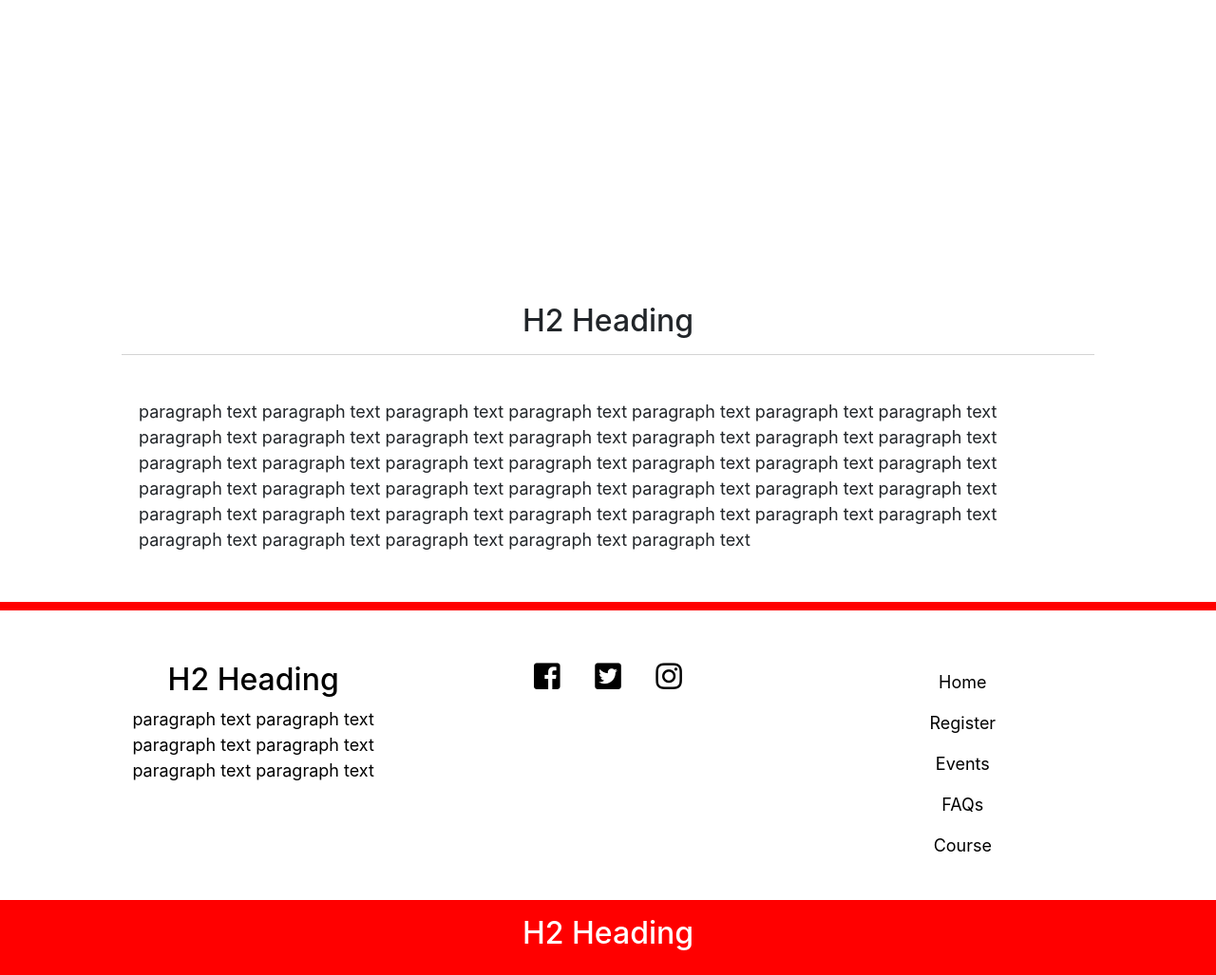
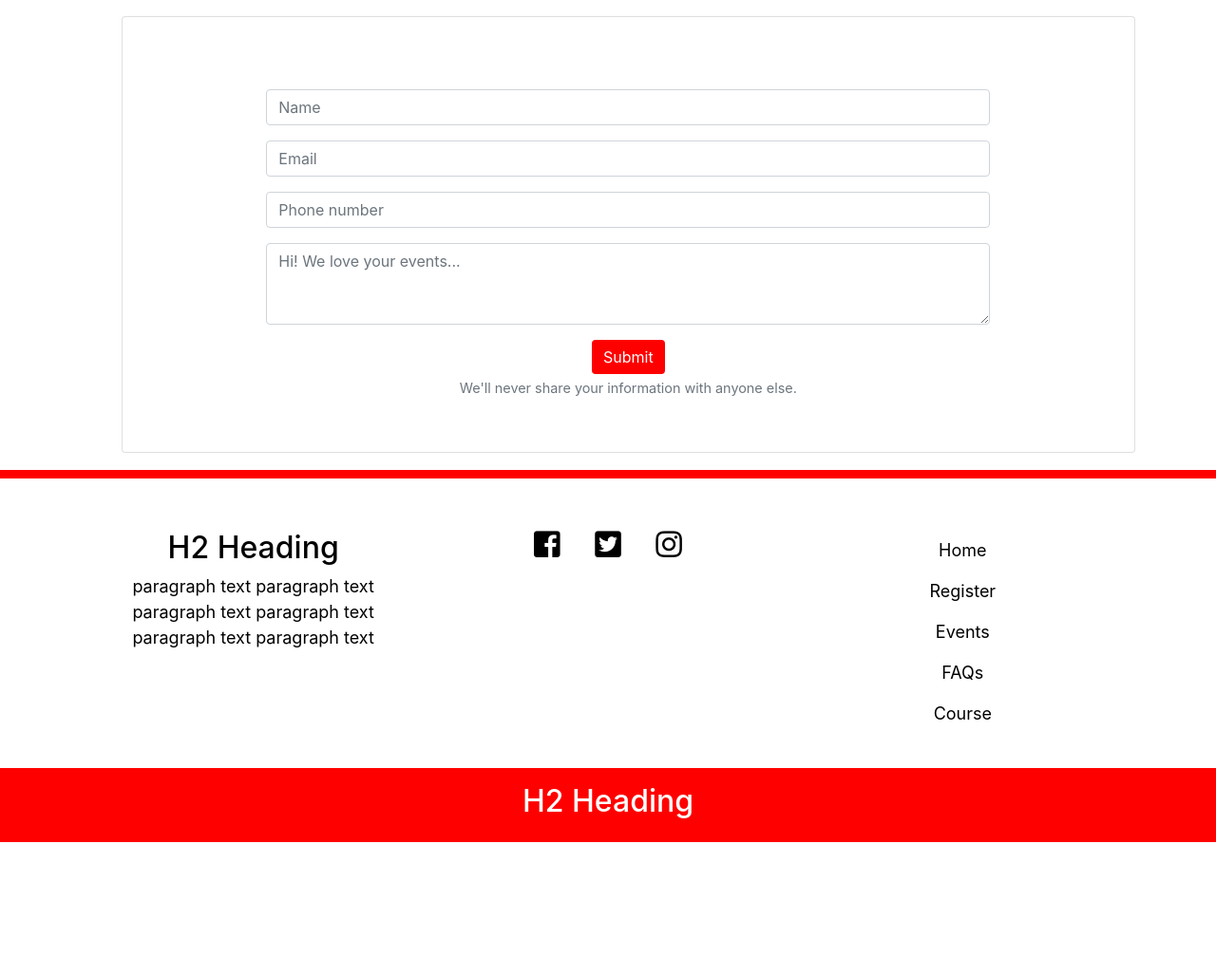
Before and after one commit to SoftTaco97/aceinthehole, a PHP site: page / in a window 1280 px wide. Shown: the part 502-1529 px from the top of the page at 95% size. After the commit the page ends 1389 px from the top, so only its background shows below. Run offline with PHP 8.4, Linux system fonts and the light colour scheme; some libraries are stand-ins or nearby versions.

Commit message:
Trying this again

```diff
--- a/css/style.css
+++ b/css/style.css
@@ -43,16 +43,24 @@ header section.container-fluid div.row #slider {
 header section.container-fluid div.row #hero,
 header section.container-fluid div.row #alt {
   width: 100%;
-  height: 400px;
-  background-image: url('https://via.placeholder.com/1920x400');
+  height: 350px;
+  background-image: url('../images/hero.jpg');
   background-position: center;
   background-repeat: no-repeat;
   background-size: cover;
 }
 header section.container-fluid div.row #hero h1,
 header section.container-fluid div.row #alt h1 {
-  width: 100%;
+  padding: .5em;
   text-align: center;
+  color: #fff;
+  text-transform: uppercase;
+  -moz-border-radius: 5px;
+  -ms-border-radius: 5px;
+  -o-border-radius: 5px;
+  -webkit-border-radius: 5px;
+  border-radius: 5px;
+  background-color: rgba(0, 0, 0, 0.5);
 }
 header nav {
   background-color: #FFF;
@@ -117,6 +125,14 @@ main section .row div h2 {
 main section .row div p {
   padding: 1em;
   line-height: 1.5;
+}
+main section .row .card {
+  margin: 0;
+  width: 100%;
+}
+main section .row .card .btn.btn-primary {
+  background-color: #ff0000;
+  border: none;
 }
 footer {
   margin-top: 1em;
@@ -205,6 +221,13 @@ footer section.container-fluid .row:nth-of-type(2) .col-xs-12 h2 {
     text-align: left;
   }
 }
+/* Bigger Tablets */
+@media only screen and (min-width: 768px) {
+  main section .row .card {
+    width: 80%;
+    margin-left: 10%;
+  }
+}
 /* Desktop Styles */
 @media only screen and (min-width: 1024px) {
   body {
@@ -291,4 +314,7 @@ footer section.container-fluid .row:nth-of-type(2) .col-xs-12 h2 {
     background-color: #e60000;
     text-decoration: none;
   }
+  main .card form {
+    padding: 2em;
+  }
 }
--- a/css/style.less
+++ b/css/style.less
@@ -39,11 +39,14 @@ header {
             }
             #hero, #alt {
                 width: 100%;
-                height: 400px;
-                .heroImage('https://via.placeholder.com/1920x400');
+                height: 350px;
+                .heroImage('../images/hero.jpg');
                 h1 {
-                    width: 100%;
+                    padding: .5em;
                     text-align: center;
+                    color: #fff;
+                    text-transform: uppercase;
+                    .borderRadiusandbgColor(5px, rgba(0, 0, 0, 0.5));
                 }
             }
         }
@@ -95,6 +98,14 @@ main {
                 p {
                     padding: 1em;
                     line-height: 1.5;
+                }
+            }
+            .card {
+                margin: 0;
+                width: 100%;
+                .btn.btn-primary{
+                    background-color: @color3;
+                    border: none;
                 }
             }
         }
@@ -176,6 +187,7 @@ footer {
             }
         }
     }
+
     footer {
         section.container-fluid {
             padding: 0;
@@ -203,6 +215,19 @@ footer {
     }
 }
 
+/* Bigger Tablets */
+@media only screen and (min-width: 768px){
+    main {
+        section {
+            .row {
+                .card {
+                    width: 80%;
+                    margin-left: 10%;
+                }
+            }
+        }
+    }
+}
 /* Desktop Styles */
 @media only screen and (min-width: 1024px) {
     body {
@@ -292,4 +317,11 @@ footer {
            }
         }
     }
+    main {
+        .card {
+            form {
+                padding: 2em;
+            }
+        }
+    }
 }
--- a/includes/header.php
+++ b/includes/header.php
@@ -7,7 +7,7 @@
             <div class="row">
                 <!-- #alt -->
                 <div id="alt" class="col-xs-12">
-                    <h1 class="animateBlock notAnimated left">H1 Heading</h1>
+                    <h1 class="animateBlock notAnimated left"><?php echo ($_SERVER['REQUEST_URI'] == "/cas222/form/")? 'Contact': 'Register'; ?></h1>
                 </div>
                 <!-- /#alt -->
             </div>
--- a/includes/nav.php
+++ b/includes/nav.php
@@ -16,10 +16,10 @@
                 <div class="collapse navbar-collapse" id="navbarNav">
                     <ul class="navbar-nav">
                         <li class="nav-item">
-                            <a class="nav-link active" href="#">Home <span class="sr-only">(current)</span></a>
+                            <a class="nav-link" href="#">Home</a>
                         </li>
                         <li class="nav-item">
-                            <a class="nav-link" href="#">Register</a>
+                            <a class="nav-link <?php if($_SERVER['REQUEST_URI'] != '/cas222/form/') echo 'active'; ?>" href="#">Register</a>
                         </li>
                         <li class="nav-item">
                             <a class="nav-link" href="#">Events</a>
@@ -30,6 +30,11 @@
                         <li class="nav-item">
                             <a class="nav-link" href="#">Course</a>
                         </li>
+                        <?php if($_SERVER['REQUEST_URI'] == "/cas222/form/"): ?>
+                        <li class="nav-item">
+                            <a class="nav-link active" href="#">Contact  <span class="sr-only">(current)</span></a>
+                        </li>
+                        <? endif; ?>
                     </ul>
                 </div>
                 <!-- /#navbarNav -->
--- a/index.php
+++ b/index.php
@@ -4,30 +4,39 @@
     <?php include_once('includes/head_tags.php'); ?>
 </head>
 <body>
-    <?php include_once('includes/header_home.php'); ?>
+    <?php include_once('includes/header.php'); ?>
     <!-- MAIN STARTS HERE -->
     <main>
         <!-- .container-fluid -->
         <section class="container-fluid">
             <!-- .row -->
             <div class="row">
-                <!-- .col-xs-10 -->
-                <div class="col-xs-10">
-                    <h2 class="text-center animateBlock notAnimated left">H2 Heading</h2>
-                    <p class="animateBlock notAnimated left">
-                        paragraph text paragraph text paragraph text paragraph text
-                        paragraph text paragraph text paragraph text paragraph text
-                        paragraph text paragraph text paragraph text paragraph text
-                        paragraph text paragraph text paragraph text paragraph text
-                        paragraph text paragraph text paragraph text paragraph text
-                        paragraph text paragraph text paragraph text paragraph text
-                        paragraph text paragraph text paragraph text paragraph text
-                        paragraph text paragraph text paragraph text paragraph text
-                        paragraph text paragraph text paragraph text paragraph text
-                        paragraph text paragraph text paragraph text paragraph text
-                    </p>
+                <!-- .col-sm-10 -->
+                <div class="col-sm-10 text-center card card-body">
+                    <!-- form -->
+                    <form class="animateBlock notAnimated left" id="contactForm">
+                        <div class="form-group">
+                            <label for="name" class="sr-only">First and Last Name</label>
+                            <input type="text" class="form-control" id="name" aria-describedby="First and Last Name" placeholder="Name">
+                        </div>
+                        <div class="form-group">
+                            <label for="email" class="sr-only">Email</label>
+                            <input type="email" class="form-control" id="email" placeholder="Email">
+                        </div>
+                        <div class="form-group">
+                            <label for="telephone" class="sr-only">Telephone Number</label>
+                            <input type="telephone" class="form-control" id="telephone" placeholder="Phone number">
+                        </div>
+                        <div class="form-group">
+                            <label for="message" class="sr-only">Message</label>
+                            <textarea class="form-control" id="message" rows="3" placeholder="Hi! We love your events..."></textarea>
+                        </div>
+                        <button type="submit" class="btn btn-primary">Submit</button>
+                        <small class="form-text text-muted">We'll never share your information with anyone else.</small>
+                    </form>
+                    <!-- /form -->
                 </div>
-                <!-- .col-xs-10 -->
+                <!-- /.col-sm-10 -->
             </div>
             <!-- /.row -->
         </section>
@@ -35,5 +44,6 @@
     </main>
     <!-- MAIN ENDS HERE -->
     <?php include_once('includes/footer.php'); ?>
+    <script src="js/form.js"></script>
 </body>
 </html>
--- /dev/null
+++ b/js/form.js
@@ -0,0 +1,118 @@
+$(function(){
+    "use strict";
+
+    /* Form Submission */
+    $('form').submit(function(event){
+        // Stopping the form from posting
+        event.preventDefault();
+
+        let $form = $('form').attr('id');
+
+        // Grabbing the form values
+        let $name = $('#name').val();
+        let $email = $('#email').val();
+        let $number = $('#telephone').val();
+        let $message = $('#message').val();
+
+        let error = formValidation($name, $email, $number, $form);
+        if(error){
+            formMessage(error, false);
+            return;
+        }
+
+        /* AJAX Info */
+        let data = {
+            'form': $form,
+            'name': $name,
+            'email': $email,
+            'telephone': $number,
+            'message': $message,
+        }
+
+        if($form !== "contactForm"){
+            data.ecName = $('#ecName').val();
+            data.age = $('#age').val();
+            data.gender = $('#gender').val();
+            data.satRegister = ($('#satRegisterType').val())? $('#satRegisterType').val(): 'N/A';
+            data.sunRegister = ($('#sunRegisterType').val())? $('#sunRegisterType').val(): 'N/A';
+            data.satEvent = ($('#satEvent').val())? $('#satEvent').val(): 'N/A';
+            data.sunEvent = ($('#sunEvent').val())? $('#sunEvent').val(): 'N/A';
+        }
+
+        /* Sending the info to the server */
+        $.ajax({
+            data: data,
+            url: './form.php',
+            method: 'POST',
+            success: function(response){
+                var data = JSON.parse(response);
+                if(data.status == 200){
+                    formMessage(data.message, true);
+                    $('input, textarea, select').val("");
+                    return;
+                }
+                formMessage(data.message, false);
+            },
+            error: function(xhr, desc, err){
+                console.log(xhr, desc, err);
+            }
+        });
+    });
+});
+
+/* Helper Functions */
+
+function formValidation($name, $email, $number, $form){
+    /* Validation */
+    let valEmail = /^(([^<>()\[\]\\.,;:\s@"]+(\.[^<>()\[\]\\.,;:\s@"]+)*)|(".+"))@((\[[0-9]{1,3}\.[0-9]{1,3}\.[0-9]{1,3}\.[0-9]{1,3}\])|(([a-zA-Z\-0-9]+\.)+[a-zA-Z]{2,}))$/g;
+    let valNum = /^\D?(\d{3})\D?\D?(\d{3})\D?(\d{4})$/g;
+    let error = null;
+
+    if(!$name){
+        error = "Please enter your name";
+    } else if(!valEmail.test(String($email).toLowerCase())){
+        error = "Please enter a valid email";
+    } else if(!valNum.test($number)){
+        error = "Please enter a valid number";
+    } else if($form !== 'contactForm'){
+        if(!$('#ecName').val()){
+            error = "Please enter an Emergency Contact Name";
+        } else if($('#gender').val() == 'Gender'){
+            error = "Please select a gender";
+        } else if(!$('#age').val()){
+            error = "Please enter your age";
+        }  else if(!$('#satEvent').val() && !$('#sunEvent').val()){
+            error = "Please enter an event";
+        } else if(!$('#satRegisterType').val() && !$('#sunRegisterType').val()){
+            error = "Please select a registration type";
+        }
+    }
+    return error;
+}
+
+function formMessage(msg, success){
+    removeMes(false);
+    let style = (success)?
+        'style="border: 1px solid green; color: green; display: none;"':
+        'style="border: 1px solid red; color: red; display: none;"';
+
+    $('.card').append(
+        '<div id="frmMes"' + style + '>' + msg + '</div>'
+        );
+    $('#frmMes').slideDown();
+
+    $('input, textarea').on('focus', function(){
+        removeMes(true);
+    });
+}
+
+function removeMes(value){
+    if($('#frmMes')){
+        $('#frmMes').slideUp();
+        if(value){
+            setTimeout(function(){
+                $('#frmMes').remove();
+            }, 200);
+        }
+    }
+}
```
Also changed, not shown: form.php (added, +220 -0 lines), other-template.php (deleted, +0 -39 lines), registration.php (added, +101 -0 lines).
